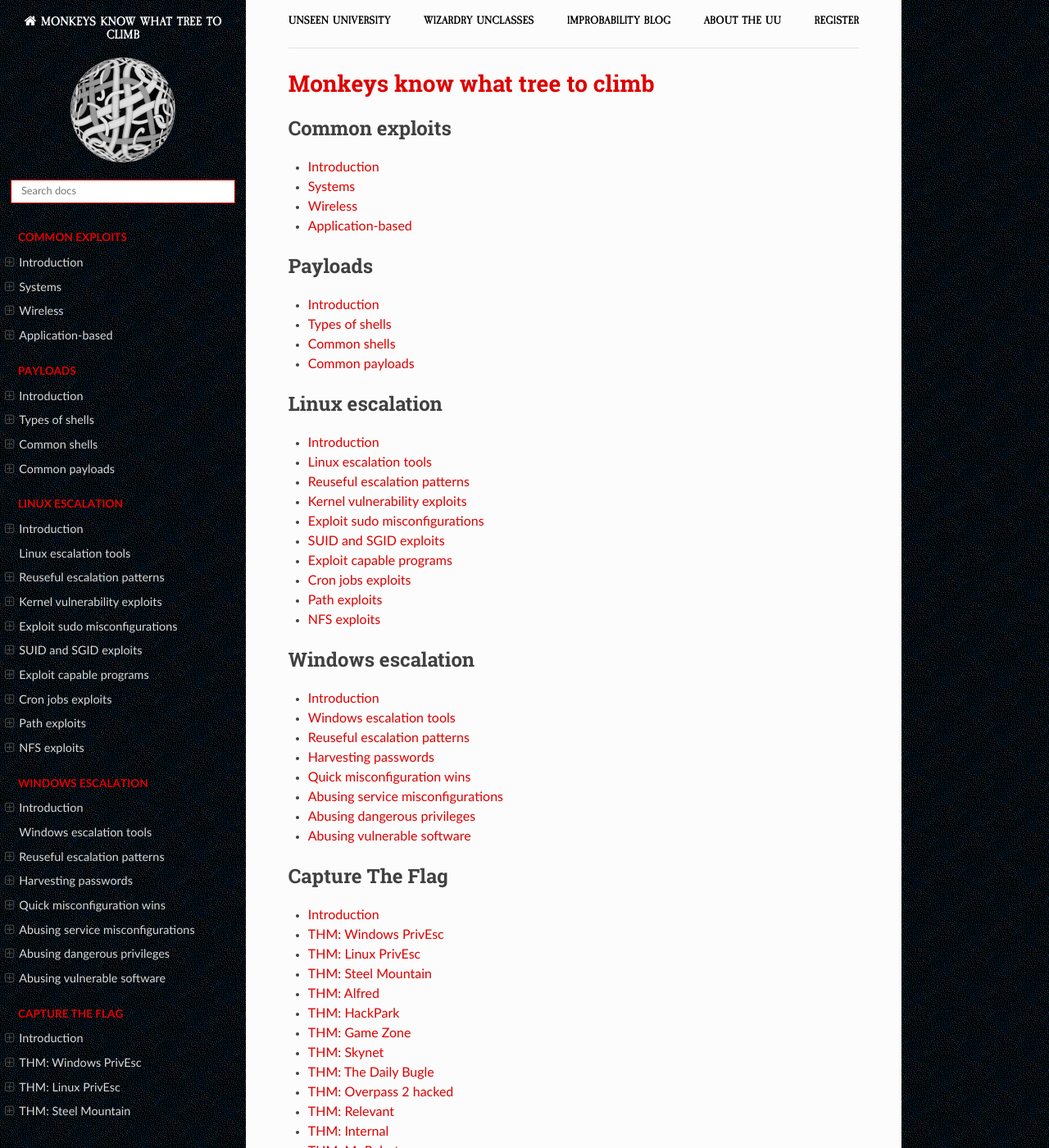
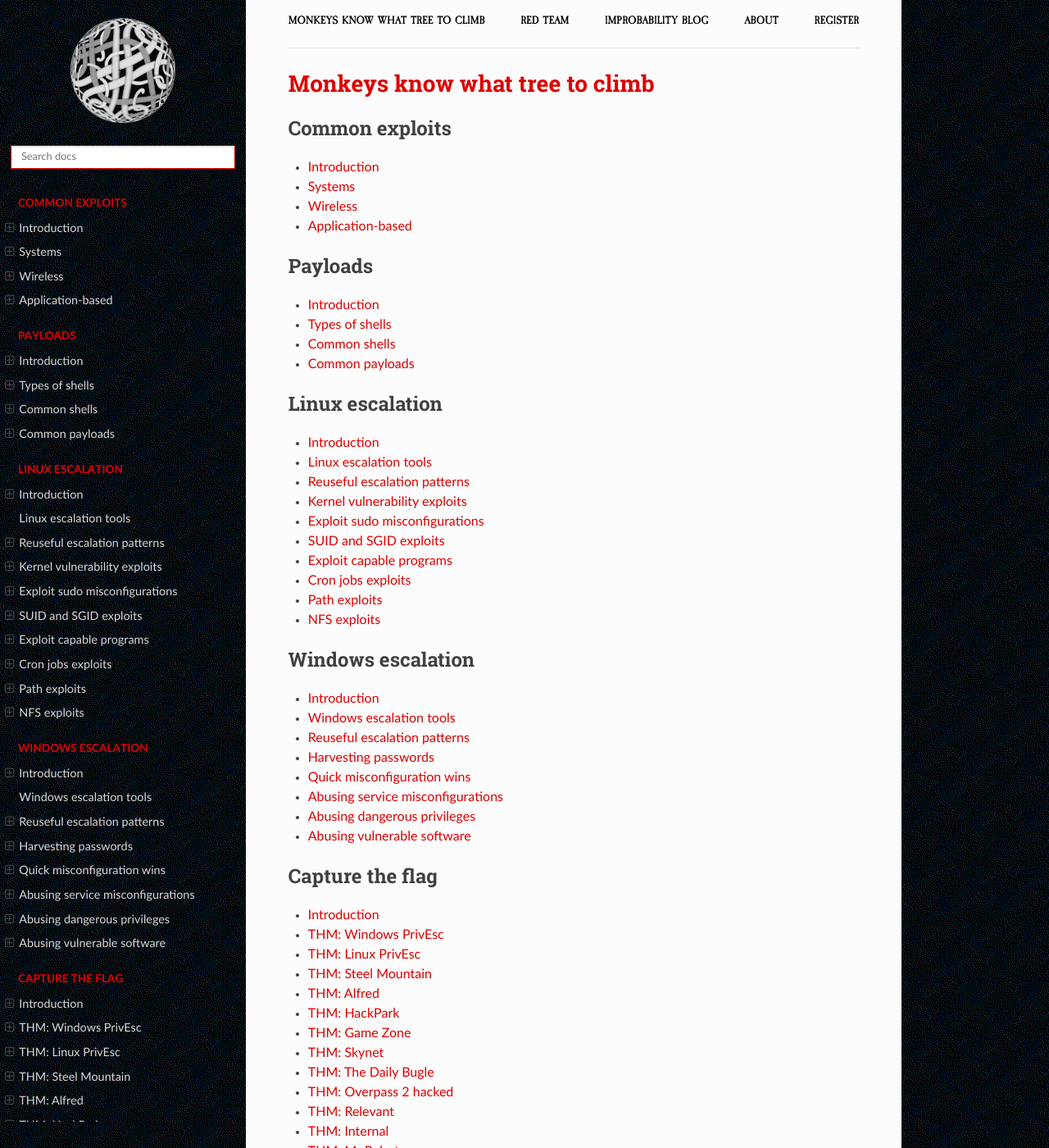
Before and after one commit to tymyrddin/red-escalation, a Sphinx documentation site: the page built from source/index.rst, in a window 1280 px wide and 1400 px high. Shown: the whole window at 82% size. Built offline with Sphinx 7.4.7 and the Read the Docs theme 2.0.0, drawn with Linux system fonts in a browser that asks for light colours.

Commit message:
improved navigation

```diff
--- a/source/_templates/breadcrumbs.html
+++ b/source/_templates/breadcrumbs.html
@@ -1,10 +1,10 @@
 <div class="container">
     <topnav>
             <ul>
-                <li class="nav__item"><a href="https://uu.tymyrddin.dev/" class="nav__link">Unseen University</a></li>
-                <li class="nav__item"><a href="https://uu.tymyrddin.dev/" class="nav__link">Wizardry Unclasses</a></li>
+                <li class="nav__item"><a href="https://red.tymyrddin.dev/projects/escalation/" class="nav__link">Monkeys know what tree to climb</a></li>
+                <li class="nav__item"><a href="https://red.tymyrddin.dev/" class="nav__link">Red Team</a></li>
                 <li class="nav__item"><a href="https://uu.tymyrddin.dev/blog/" class="nav__link">Improbability Blog</a></li>
-                <li class="nav__item"><a href="https://uu.tymyrddin.dev/about/" class="nav__link">About the UU</a></li>
+                <li class="nav__item"><a href="https://uu.tymyrddin.dev/about/" class="nav__link">About</a></li>
                 <li class="nav__item"><a href="https://uu.tymyrddin.dev/registration/" class="nav__link">Register</a></li>
             </ul>
     </topnav>
--- a/source/conf.py
+++ b/source/conf.py
@@ -45,6 +45,7 @@
     'display_version': True,
     'prev_next_buttons_location': 'bottom',
     'style_external_links': True,
+    'logo_only': True,
     # Toc options
     'collapse_navigation': False,
     'sticky_navigation': False,
--- a/source/index.rst
+++ b/source/index.rst
@@ -54,7 +54,7 @@
 .. toctree::
    :maxdepth: 1
    :includehidden:
-   :caption: Capture The Flag
+   :caption: Capture the flag
 
    docs/ctf/README.md
    docs/ctf/win-privesc.md
```
Also changed, not shown: other parts of source/index.rst (+0 -5 lines).
